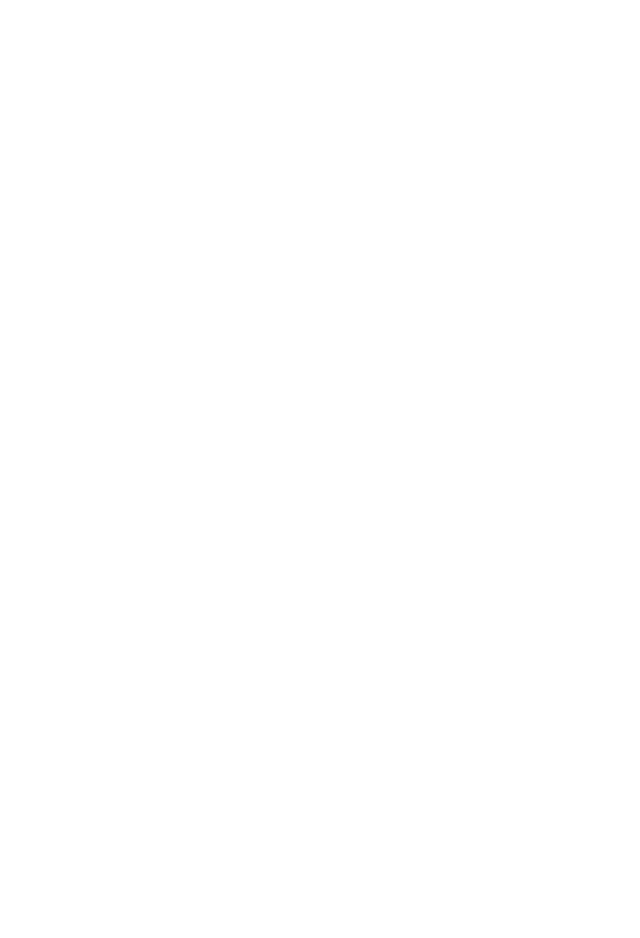
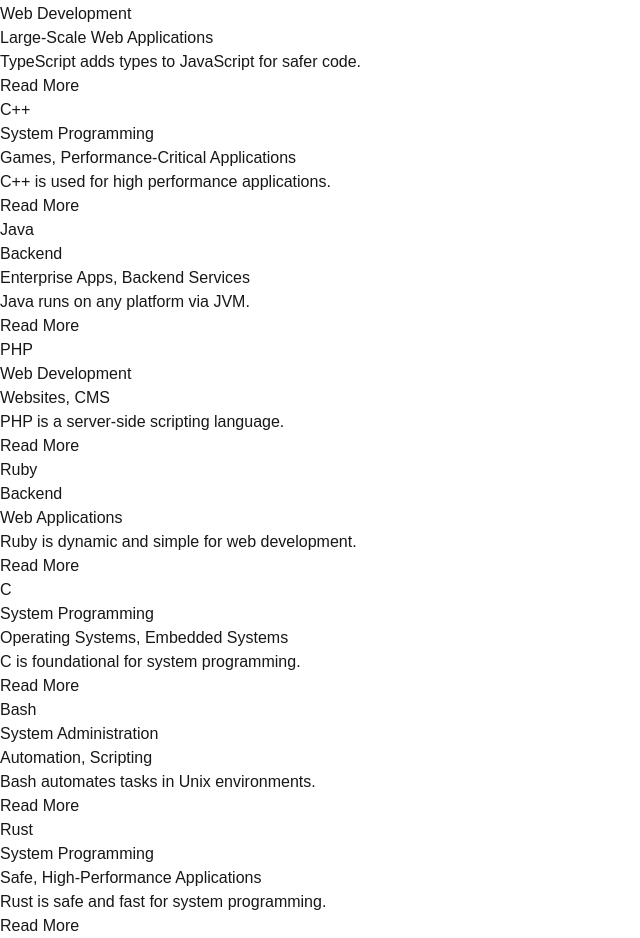
Before and after one commit to Lvhacker1/test-creation, a Next.js app: page /courses in a window 1280 px wide. Shown: the part 323-1261 px from the top of the page, without its empty margins (0-640 px from the left). Before the commit the page ends 800 px from the top, so only its background shows below. Built offline with nearby package versions, Linux system fonts and the light colour scheme.

Commit message:
add course data, CourseCard component with toggle, into coursePage

```diff
--- a/src/app/courses/page.tsx
+++ b/src/app/courses/page.tsx
@@ -1,7 +1,19 @@
+import CourseCard from "@/components/CourseCard";
+import { courseCards } from "@/data/data";
 
 const CoursesPage = () => {
     return (
         <div>
+            {courseCards.map((course, index) => (
+                <CourseCard
+                key={index}
+                language={course.language}
+                topic={course.topic}
+                role={course.role}
+                description={course.description}
+                fullDescription={course.fullDescription}
+                />
+            ))}
         </div>
     )
 }
--- a/src/components/CourseCard.tsx
+++ b/src/components/CourseCard.tsx
@@ -1,8 +1,23 @@
+'use client'
+import { CourseCardProps } from "@/types/types";
+import { useState } from "react";
 
-const CourseCard = () => {
+const CourseCard = ({language, topic, role, description, fullDescription}: CourseCardProps) => {
+    const [showDescription, setShowDescription] = useState(false);
+    const handleToggle = () => setShowDescription(prev => !prev);
+
     return (
         <div>
-
+            <h3>{language}</h3>
+            <h4>{topic}</h4>
+            <h4>{role}</h4>
+            <p>{description}</p>
+            {showDescription && (
+                <p>{fullDescription}</p>
+            )}
+            <button onClick={handleToggle}>
+                {showDescription ? "Read Less" : "Read More"}
+            </button>
         </div>
     )
 }
--- a/src/data/data.ts
+++ b/src/data/data.ts
@@ -21,73 +21,73 @@
 
 export const courseCards: CourseCardProps[] = [
     {
-        language: "",
-        topic: "",
-        role: "",
-        description: "",
-        fullDescription: ""
+        language: "JavaScript",
+        topic: "Web Development",
+        role: "Websites, Frontend, Backend (Node.js)",
+        description: "JavaScript is a versatile language used for interactive web development.",
+        fullDescription: "JavaScript runs both in the browser and on servers via Node.js. It supports object-oriented, imperative, and functional programming styles, making it suitable for almost any type of web project."
     },
     {
-        language: "",
-        topic: "",
-        role: "",
-        description: "",
-        fullDescription: ""
+        language: "Python",
+        topic: "Data Science",
+        role: "Data Analysis, AI, Web",
+        description: "Python is readable and widely used in data science.",
+        fullDescription: "Python has a simple syntax and a large ecosystem of libraries. It is widely used in data analysis, AI, web development, automation, and scripting tasks."
     },
     {
-        language: "",
-        topic: "",
-        role: "",
-        description: "",
-        fullDescription: ""
+        language: "TypeScript",
+        topic: "Web Development",
+        role: "Large-Scale Web Applications",
+        description: "TypeScript adds types to JavaScript for safer code.",
+        fullDescription: "TypeScript helps catch errors early and improves maintainability in large projects. It compiles to plain JavaScript and integrates seamlessly with modern frameworks like React and Angular."
     },
     {
-        language: "",
-        topic: "",
-        role: "",
-        description: "",
-        fullDescription: ""
+        language: "C++",
+        topic: "System Programming",
+        role: "Games, Performance-Critical Applications",
+        description: "C++ is used for high performance applications.",
+        fullDescription: "C++ is powerful for system programming, game development, and performance-critical applications. Supports both procedural and object-oriented programming and provides fine control over memory."
     },
     {
-        language: "",
-        topic: "",
-        role: "",
-        description: "",
-        fullDescription: ""
+        language: "Java",
+        topic: "Backend",
+        role: "Enterprise Apps, Backend Services",
+        description: "Java runs on any platform via JVM.",
+        fullDescription: "Java is portable across platforms thanks to the Java Virtual Machine. Widely used for backend services, enterprise systems, and Android app development."
     },
     {
-        language: "",
-        topic: "",
-        role: "",
-        description: "",
-        fullDescription: ""
+        language: "PHP",
+        topic: "Web Development",
+        role: "Websites, CMS",
+        description: "PHP is a server-side scripting language.",
+        fullDescription: "PHP is mainly used for web development and server-side scripting. Powers many websites, content management systems, and e-commerce platforms."
     },
     {
-        language: "",
-        topic: "",
-        role: "",
-        description: "",
-        fullDescription: ""
+        language: "Ruby",
+        topic: "Backend",
+        role: "Web Applications",
+        description: "Ruby is dynamic and simple for web development.",
+        fullDescription: "Ruby is known for simplicity and productivity. Popularized by the Ruby on Rails framework, making rapid web development and clean code possible."
     },
     {
-        language: "",
-        topic: "",
-        role: "",
-        description: "",
-        fullDescription: ""
+        language: "C",
+        topic: "System Programming",
+        role: "Operating Systems, Embedded Systems",
+        description: "C is foundational for system programming.",
+        fullDescription: "C provides low-level memory access and efficiency. Often used in operating systems, embedded devices, and performance-critical applications."
     },
     {
-        language: "",
-        topic: "",
-        role: "",
-        description: "",
-        fullDescription: ""
+        language: "Bash",
+        topic: "System Administration",
+        role: "Automation, Scripting",
+        description: "Bash automates tasks in Unix environments.",
+        fullDescription: "Bash is a Unix shell and command language used to automate tasks, manage systems, and write scripts for DevOps and system administration."
     },
     {
-        language: "",
-        topic: "",
-        role: "",
-        description: "",
-        fullDescription: ""
+        language: "Rust",
+        topic: "System Programming",
+        role: "Safe, High-Performance Applications",
+        description: "Rust is safe and fast for system programming.",
+        fullDescription: "Rust focuses on safety and performance. It prevents common bugs like null pointer dereferences and data races, making it ideal for high-performance, safe applications."
     }
 ]
```
